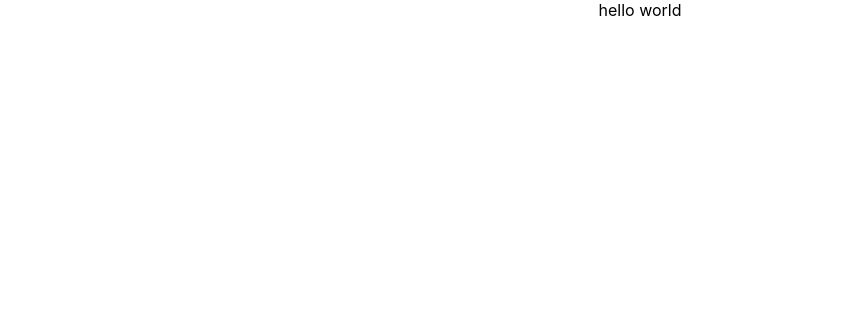
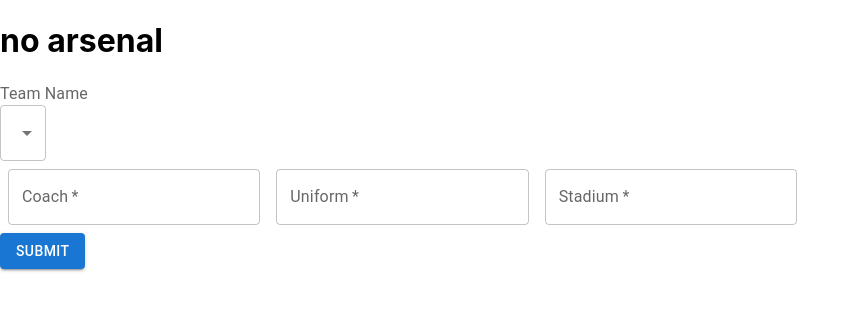
Before and after one commit to dohyungkk/soccer_fullstack, a React (Create React App) app: page / in a window 1280 px wide. Shown: the top 310 px of the page, without its empty margins (0-860 px from the left). Built offline with nearby package versions, Linux system fonts and the light colour scheme.

Commit message:
img added

```diff
--- a/src/App.js
+++ b/src/App.js
@@ -1,11 +1,14 @@
-import logo from './logo.svg';
-import './App.css';
+import React from 'react'
+import PostForm from './components/PostForm.js'
 
 function App() {
   return (
-    <div className="App">
-      hello world
-    </div>
+    <>
+
+      <h1>no arsenal</h1>
+
+      <PostForm />
+    </>
   );
 }
 
--- /dev/null
+++ b/src/components/PostForm.js
@@ -0,0 +1,98 @@
+import React, { useState } from 'react'
+import Box from '@mui/material/Box';
+import TextField from '@mui/material/TextField';
+import Button from '@mui/material/Button';
+import InputLabel from '@mui/material/InputLabel';
+import MenuItem from '@mui/material/MenuItem';
+import Select from '@mui/material/Select';
+
+
+const PostForm = () => {
+    const [teamName, setTeamName] = useState("")
+    const [coach, setCoach] = useState("")
+    const [uniform, setUniform] = useState("")
+    const [stadium, setStadium] = useState("")
+    const [teamData, setTeamData] = useState([])
+
+    const submitData = (e) => {
+        e.preventDefault()
+
+        const newData = {teamName, coach, uniform, stadium}
+        setTeamData([...teamData, newData])
+        setTeamName("")
+        setCoach("")
+        setUniform("")
+        setStadium("")
+        // console.log(newData)
+    }
+    console.log(teamData)
+
+    return (
+        <>
+            <Box
+                component="form"
+                sx={{
+                    '& .MuiTextField-root': { m: 1, width: '25ch' },
+                }}
+                noValidate
+                autoComplete="off"
+            >
+                <div>
+                    <InputLabel id="demo-simple-select-label">Team Name</InputLabel>
+                    <Select
+                        labelId="demo-simple-select-label"
+                        id="demo-simple-select"
+                        value={teamName}
+                        label="Team Name"
+                        onChange={(e) => {setTeamName(e.target.value)}}
+                    >
+                        <MenuItem value="Manchester"><img src = "https://resources.premierleague.com/premierleague/badges/50/t1.png"/>Manchester</MenuItem>
+                        <MenuItem value="Liverpool"><img src = "https://resources.premierleague.com/premierleague/badges/50/t14.png" />Liverpool</MenuItem>
+                        <MenuItem value="Chelsea"><img src = "https://resources.premierleague.com/premierleague/badges/50/t8.png" />Chelsea</MenuItem>
+                    </Select>
+                </div>
+                <div>
+                    <TextField
+                        required
+                        id="outlined-required"
+                        label="Coach"
+                        value={coach}
+                        onChange={(e) => {setCoach(e.target.value)}}
+                    />
+                    <TextField
+                        required
+                        id="outlined-required"
+                        label="Uniform"
+                        value={uniform}
+                        onChange={(e) => {setUniform(e.target.value)}}
+                    />
+                    <TextField
+                        required
+                        id="outlined-required"
+                        label="Stadium"
+                        value={stadium}
+                        onChange={(e) => {setStadium(e.target.value)}}
+                    />
+                </div>
+                <Button type="submit" onClick={submitData} variant="contained">Submit</Button>
+                {/* material ui 안쓸때는 form 에 onsubmit 넣엇는데 이거쓰면 button 에 onsubmit? */}
+            </Box>
+            {/* <div>
+                <form onSubmit={submitData}>
+                    <div>
+                        <input type="text" placeholder="Enter the coach" value={coach} onChange={(e) => {setCoach(e.target.value)}} />
+                    </div>
+                    <div>
+                        <input type="text" placeholder="Enter the uniform" value={uniform} onChange={(e) => {setUniform(e.target.value)}} />
+                    </div>
+                    <div>
+                        <input type="text" placeholder="Enter the stadium" value={stadium} onChange={(e) => {setStadium(e.target.value)}} />
+                    </div>
+                    <button type="submit">Submit</button>
+                </form>
+            </div> */}
+        </>
+    )
+}
+
+export default PostForm;
```
Also changed, not shown: 1 other file (tests, documents, lock files or other folders).
